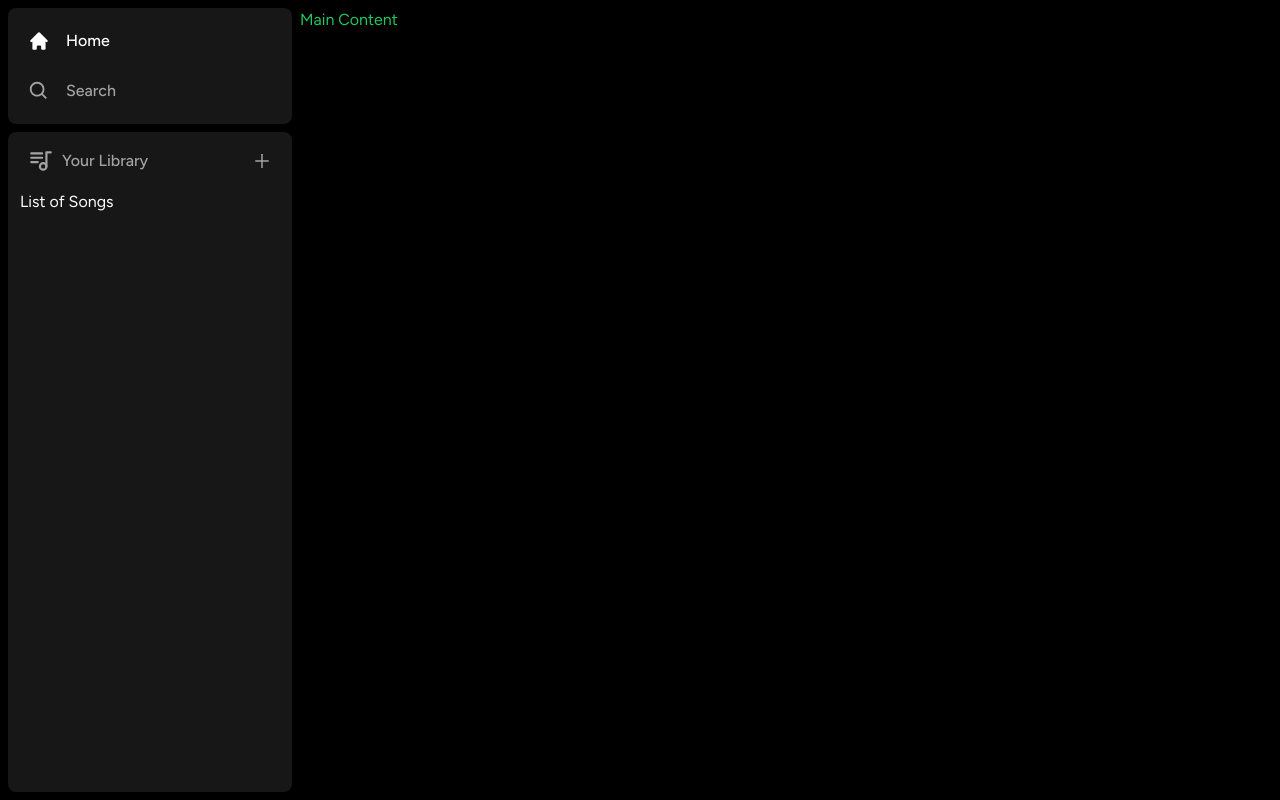
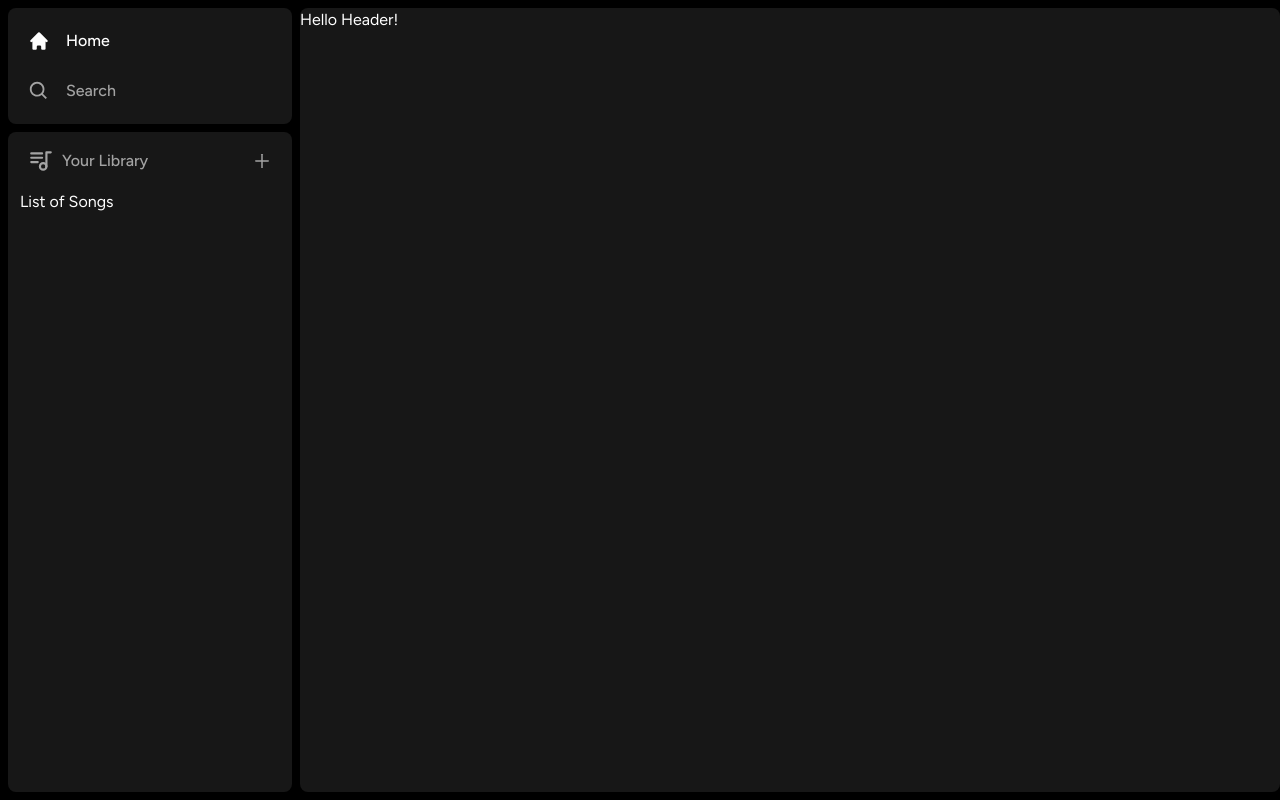
Before and after one commit to midcenturydude7/nextjs-spotify-clone-app, a Next.js app: page / in a window 1280 px wide. Built offline with nearby package versions, Linux system fonts and the light colour scheme.

Commit message:
Working on Header component

```diff
--- a/app/(site)/page.tsx
+++ b/app/(site)/page.tsx
@@ -1,3 +1,9 @@
+import Header from "../components/Header";
+
 export default function Home() {
-  return <div className="text-green-500">Main Content</div>;
+  return (
+    <div className="bg-neutral-900 rounded-lg h-full w-full overflow-hidden overflow-y-auto">
+      <Header>Header Inside</Header>
+    </div>
+  );
 }
--- /dev/null
+++ b/app/components/Header.tsx
@@ -0,0 +1,9 @@
+import React from 'react'
+
+const Header = () => {
+  return (
+    <div>Hello Header!</div>
+  )
+}
+
+export default Header
```
